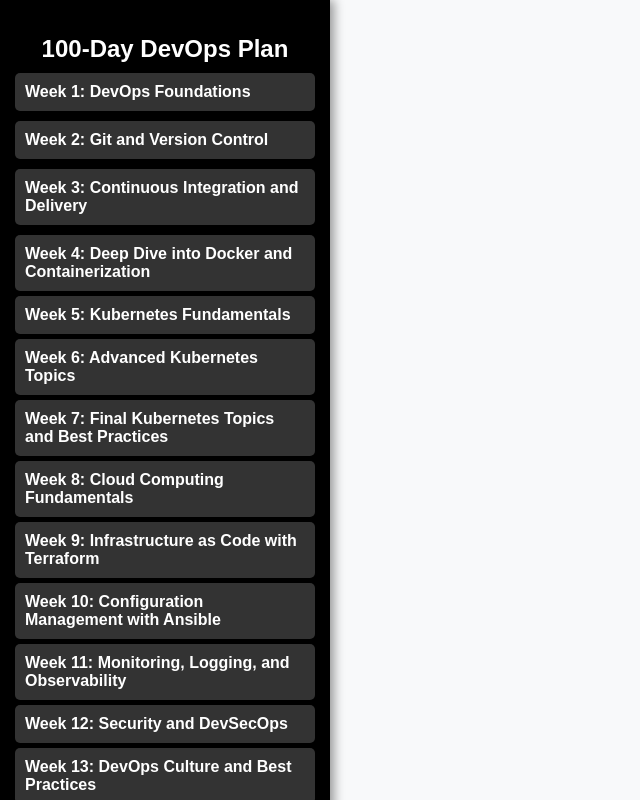
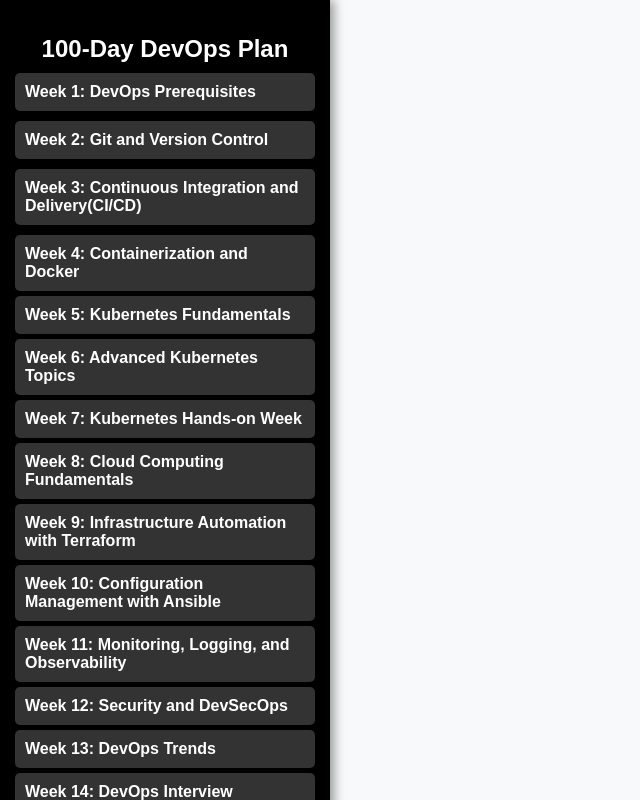
Before and after one commit to nimeshmora/100daysofdevops, a plain HTML site: page index.html in a window 1280 px wide. Shown: the whole page, without its empty margins (0-640 px from the left). Drawn offline with Linux system fonts and the light colour scheme.

Commit message:
Update index.html

```diff
--- a/index.html
+++ b/index.html
@@ -115,7 +115,7 @@
     <div id="sidebar">
         <h2>100-Day DevOps Plan</h2>
         <div class="week" onclick="toggleWeek('week1')">
-            <div class="week-title">Week 1: DevOps Foundations</div>
+            <div class="week-title">Week 1: DevOps Prerequisites</div>
             <div id="week1" class="day-list">
                 <div class="day" onclick="showDay(event, 'day1', this)">
                     <input type="checkbox" onclick="event.stopPropagation()">
@@ -156,13 +156,13 @@
             </div>
         </div>
         <div class="week" onclick="toggleWeek('week3')">
-            <div class="week-title">Week 3: Continuous Integration and Delivery</div>
+            <div class="week-title">Week 3: Continuous Integration and Delivery(CI/CD)</div>
             <div id="week3" class="day-list">
                 <div class="day" onclick="showDay(event, 'day1', this)">Day 1: Introduction to DevOps</div>
                 <div class="day" onclick="showDay(event, 'day2', this)">Day 2: Linux for DevOps</div>
             </div>
         </div>
-            <div class="week-title">Week 4: Deep Dive into Docker and Containerization </div>
+            <div class="week-title">Week 4: Containerization and Docker </div>
             <div id="week4" class="day-list">
                 <div class="day" onclick="showDay(event, 'day1', this)">Day 1: Introduction to DevOps</div>
                 <div class="day" onclick="showDay(event, 'day2', this)">Day 2: Linux for DevOps</div>
@@ -177,7 +177,7 @@
                 <div class="day" onclick="showDay(event, 'day1', this)">Day 1: Introduction to DevOps</div>
                 <div class="day" onclick="showDay(event, 'day2', this)">Day 2: Linux for DevOps</div>
             </div>
-            <div class="week-title">Week 7: Final Kubernetes Topics and Best Practices </div>
+            <div class="week-title">Week 7: Kubernetes Hands-on Week </div>
             <div id="week7" class="day-list">
                 <div class="day" onclick="showDay(event, 'day1', this)">Day 1: Introduction to DevOps</div>
                 <div class="day" onclick="showDay(event, 'day2', this)">Day 2: Linux for DevOps</div>
@@ -187,7 +187,7 @@
                 <div class="day" onclick="showDay(event, 'day1', this)">Day 1: Introduction to DevOps</div>
                 <div class="day" onclick="showDay(event, 'day2', this)">Day 2: Linux for DevOps</div>
             </div>
-            <div class="week-title">Week 9: Infrastructure as Code with Terraform</div>
+            <div class="week-title">Week 9: Infrastructure Automation with Terraform</div>
             <div id="week9" class="day-list">
                 <div class="day" onclick="showDay(event, 'day1', this)">Day 1: Introduction to DevOps</div>
                 <div class="day" onclick="showDay(event, 'day2', this)">Day 2: Linux for DevOps</div>
@@ -207,17 +207,17 @@
                 <div class="day" onclick="showDay(event, 'day1', this)">Day 1: Introduction to DevOps</div>
                 <div class="day" onclick="showDay(event, 'day2', this)">Day 2: Linux for DevOps</div>
             </div>
-            <div class="week-title">Week 13: DevOps Culture and Best Practices</div>
+            <div class="week-title">Week 13: DevOps Trends </div>
             <div id="week13" class="day-list">
                 <div class="day" onclick="showDay(event, 'day1', this)">Day 1: Introduction to DevOps</div>
                 <div class="day" onclick="showDay(event, 'day2', this)">Day 2: Linux for DevOps</div>
             </div>
-            <div class="week-title">Week 14: Advanced DevOps Topics and Trends </div>
+            <div class="week-title">Week 14: DevOps Interview Preparation </div>
             <div id="week14" class="day-list">
                 <div class="day" onclick="showDay(event, 'day1', this)">Day 1: Introduction to DevOps</div>
                 <div class="day" onclick="showDay(event, 'day2', this)">Day 2: Linux for DevOps</div>
             </div>
-            <div class="week-title">Week 15: Wrap-Up and Next Steps</div>
+            <div class="week-title">Week 15: Wrap-Up and Next Steps </div>
             <div id="week15" class="day-list">
                 <div class="day" onclick="showDay(event, 'day1', this)">Day 1: Introduction to DevOps</div>
                 <div class="day" onclick="showDay(event, 'day2', this)">Day 2: Linux for DevOps</div>
```
